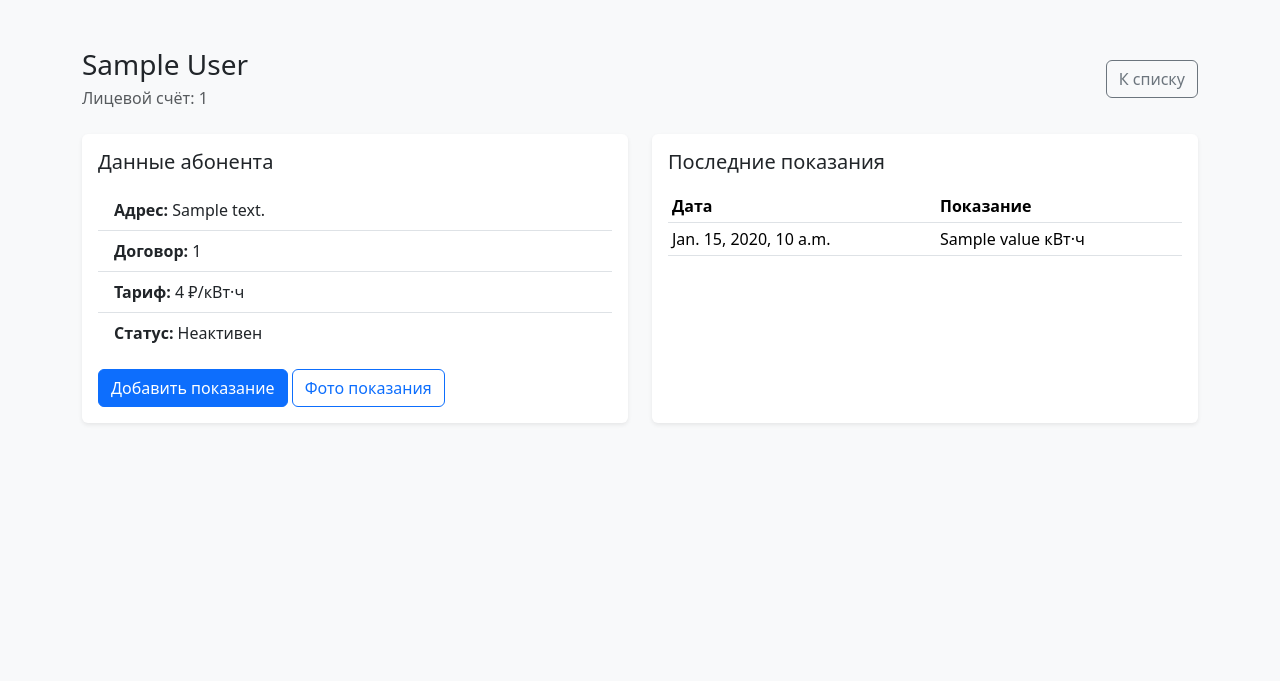
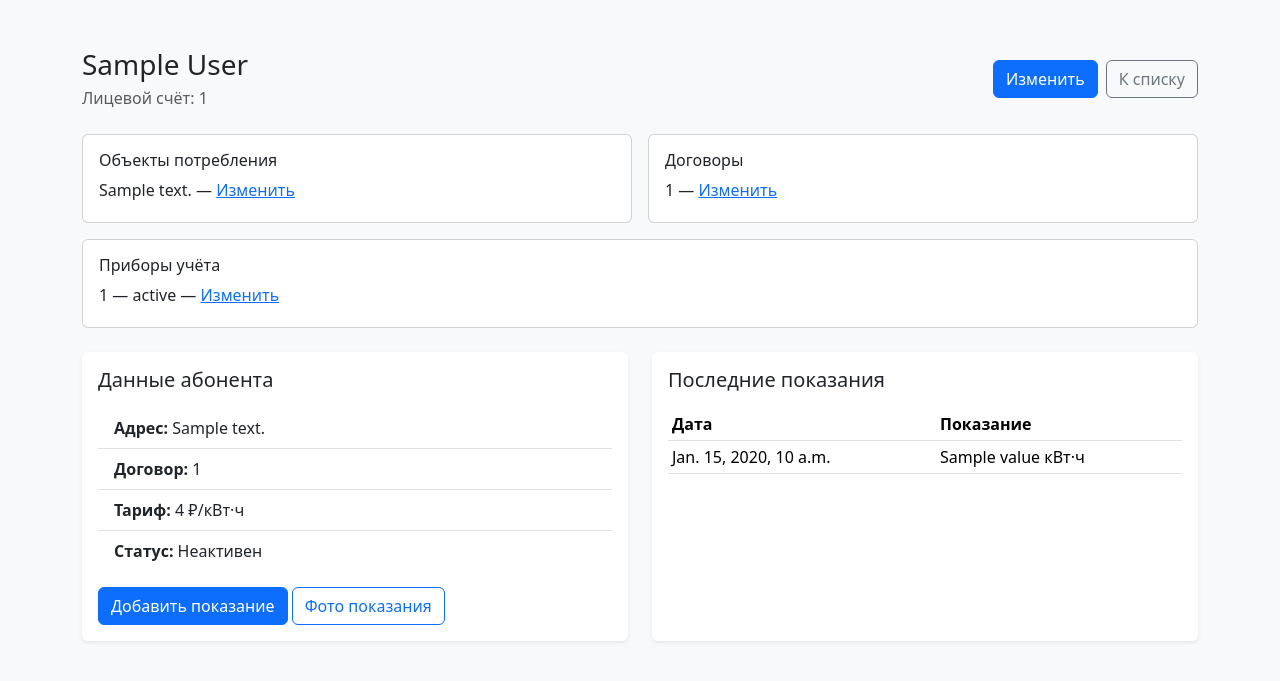
Before and after one commit to nolik843-cmyk/EnergoCheck, a Django app: template templates/consumers/detail.html in a window 1280 px wide. Shown: the part 56-737 px from the top of the page. Run offline with Django 5.2, Linux system fonts and the light colour scheme; the template is opened without the code that fills it: most values are stand-ins (such as "Sample title", 1, 10 or a date in 2020).

Commit message:
feat(stage1): staff editing of consumers, contracts, objects, meters

```diff
--- a/templates/consumers/detail.html
+++ b/templates/consumers/detail.html
@@ -9,9 +9,14 @@
       <h1 class="h3 mb-1">{{ consumer.full_name }}</h1>
       <p class="text-muted mb-0">Лицевой счёт: {{ consumer.account_number }}</p>
     </div>
-    <a href="/consumers/" class="btn btn-outline-secondary">К списку</a>
+    <div class="d-flex gap-2"><a href="{% url 'consumer_edit' consumer.pk %}" class="btn btn-primary">Изменить</a><a href="/consumers/" class="btn btn-outline-secondary">К списку</a></div>
   </div>
 
+  <div class="row g-3 mb-4">
+    <div class="col-md-6"><div class="card"><div class="card-body"><h2 class="h6">Объекты потребления</h2>{% for obj in consumer.supply_objects.all %}<p class="mb-1">{{ obj.address }} — <a href="{% url 'supply_object_edit' obj.pk %}">Изменить</a></p>{% empty %}<p class="text-muted">Нет объектов</p>{% endfor %}</div></div></div>
+    <div class="col-md-6"><div class="card"><div class="card-body"><h2 class="h6">Договоры</h2>{% for contract in consumer.contracts.all %}<p class="mb-1">{{ contract.number }} — <a href="{% url 'contract_edit' contract.pk %}">Изменить</a></p>{% empty %}<p class="text-muted">Нет договоров</p>{% endfor %}</div></div></div>
+    <div class="col-12"><div class="card"><div class="card-body"><h2 class="h6">Приборы учёта</h2>{% for obj in consumer.supply_objects.all %}{% for meter in obj.meters.all %}<p class="mb-1">{{ meter.serial_number }} — {{ meter.get_status_display }} — <a href="{% url 'meter_edit' meter.pk %}">Изменить</a></p>{% endfor %}{% endfor %}</div></div></div>
+  </div>
   <div class="row g-4 mb-4">
     <div class="col-md-6">
       <div class="card shadow-sm border-0 h-100">
```
